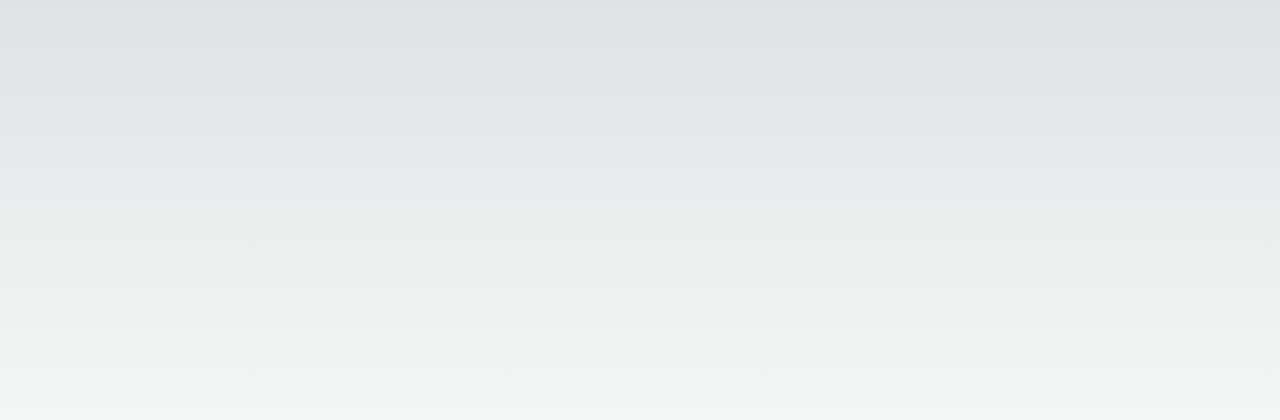
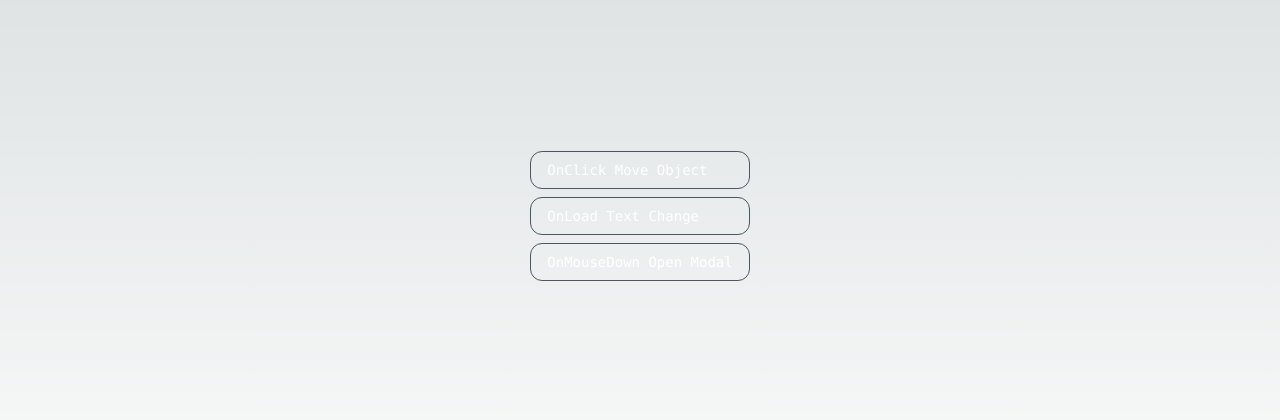
Before and after one commit to realitydesigners/spline, a Next.js app: page / in a window 1280 px wide. Shown: the part 184-604 px from the top of the page. Built offline with nearby package versions, Linux system fonts and the light colour scheme.

Commit message:
+ add home page navigation

```diff
--- a/app/onclick-move-object/page.jsx
+++ b/app/onclick-move-object/page.jsx
@@ -11,7 +11,6 @@ const OnLoadTextChange = () => {
 		const Object = spline.findObjectByName("MoveThis");
 		if (ObjectRef) {
 			ObjectRef.current = Object;
-
 		}
 	};
 
--- a/app/page.tsx
+++ b/app/page.tsx
@@ -1,9 +1,13 @@
-
+import Link from "next/link"
 
 export default function Home() {
   return (
-    <main className="flex min-h-screen flex-col items-center justify-between p-24">
-
+    <main className="flex min-h-screen flex-col items-center justify-center">
+      <div className="flex flex-col gap-2 font-mono text-sm">
+        <Link className="text-white px-4 py-2 hover:bg-gray-600 border border-gray-600 rounded-xl" href="/onclick-move-object">OnClick Move Object</Link>
+        <Link className="text-white px-4 py-2 hover:bg-gray-600 border border-gray-600 rounded-xl" href="/onload-text-change">OnLoad Text Change</Link>
+        <Link className="text-white px-4 py-2 hover:bg-gray-600 border border-gray-600 rounded-xl" href="/onmousedown-open-modal">OnMouseDown Open Modal</Link>
+      </div>
     </main>
   );
 }
```
Also changed, not shown: app/onmousedown-open-modal/SplineScene.jsx (renamed from app/open-modal-on-mousedown/SplineScene.jsx), app/onmousedown-open-modal/page.jsx (renamed from app/open-modal-on-mousedown/page.jsx).
